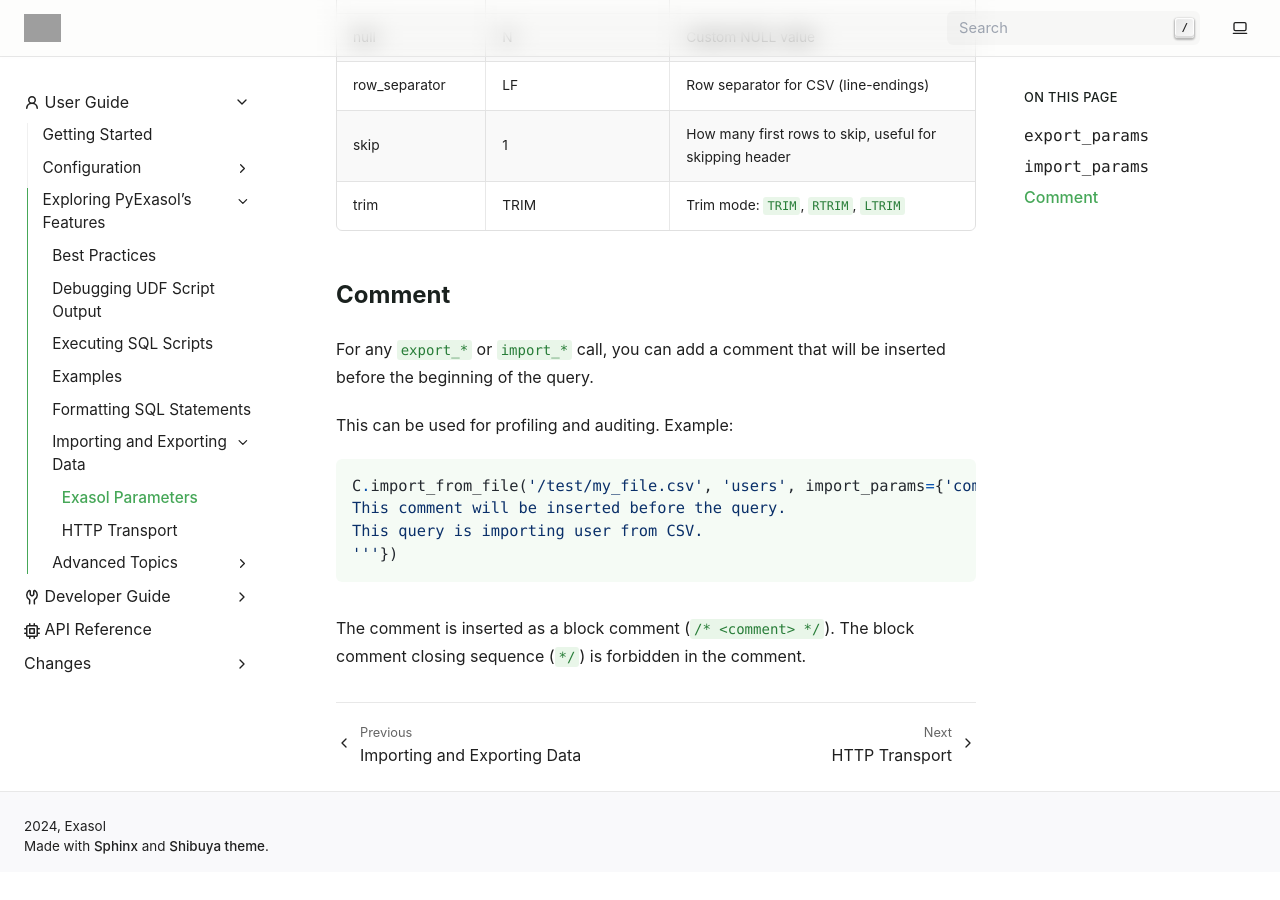
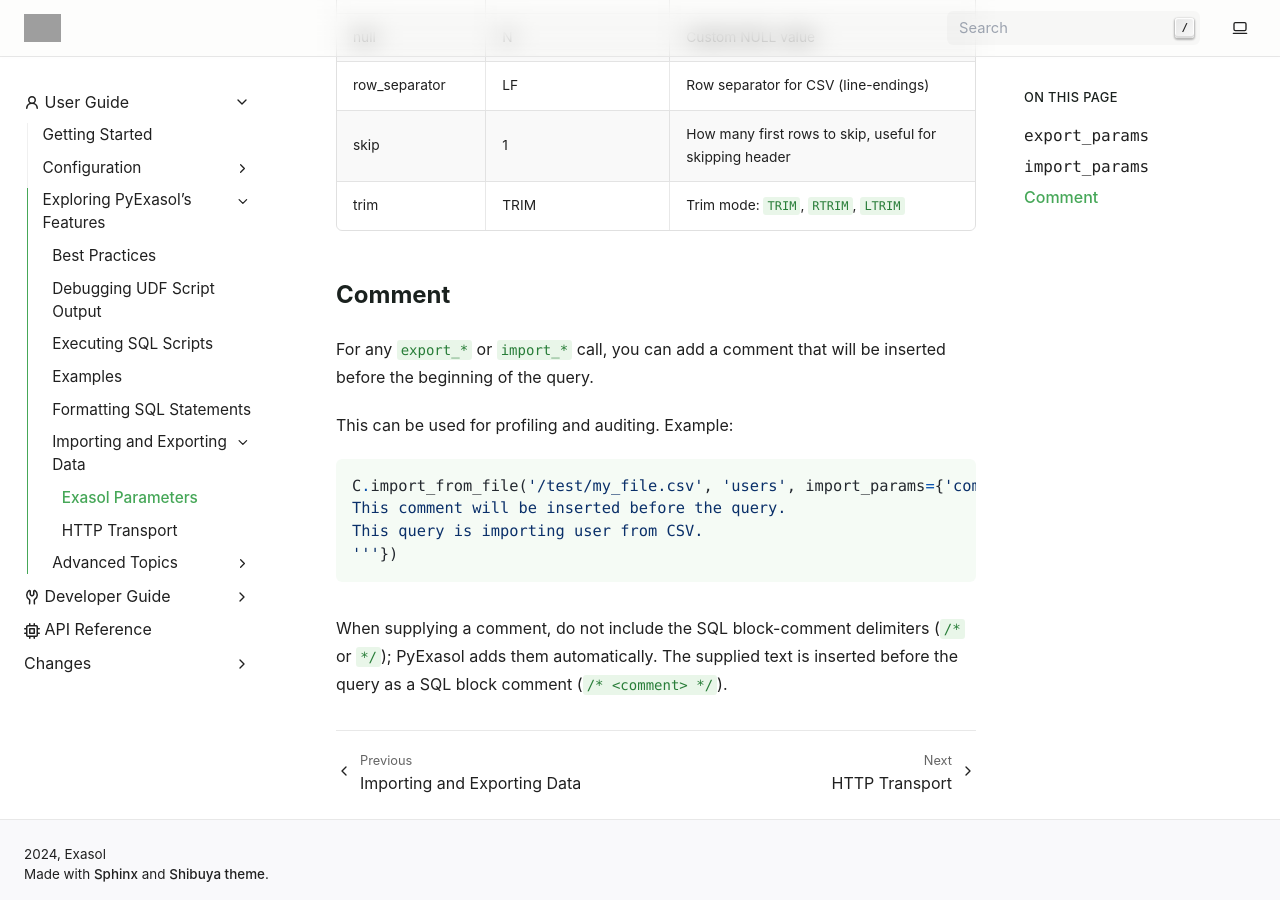
Before and after one commit to exasol/pyexasol, a Sphinx documentation site: the page built from doc/user_guide/exploring_features/import_and_export/parameters.rst, in a window 1280 px wide and 900 px high, scrolled down 2296 px. Built offline with Sphinx 7.4.7, drawn with Linux system fonts in a browser that asks for light colours; before the commit the page ends 3168 px from its top, so only the background shows below that; grey boxes are pictures that could not be loaded.

Commit message:
Update documentation to be clearer on how comment works and added new cannot be included information

```diff
--- a/doc/user_guide/exploring_features/import_and_export/parameters.rst
+++ b/doc/user_guide/exploring_features/import_and_export/parameters.rst
@@ -136,4 +136,6 @@ This can be used for profiling and auditing. Example:
     This query is importing user from CSV.
     '''})
 
-The comment is inserted as a block comment (``/* <comment> */``). The block comment closing sequence (``*/``) is forbidden in the comment.
+When supplying a comment, do not include the SQL block-comment delimiters (``/*`` or
+``*/``); PyExasol adds them automatically. The supplied text is inserted before the
+query as a SQL block comment (``/* <comment> */``).
```
